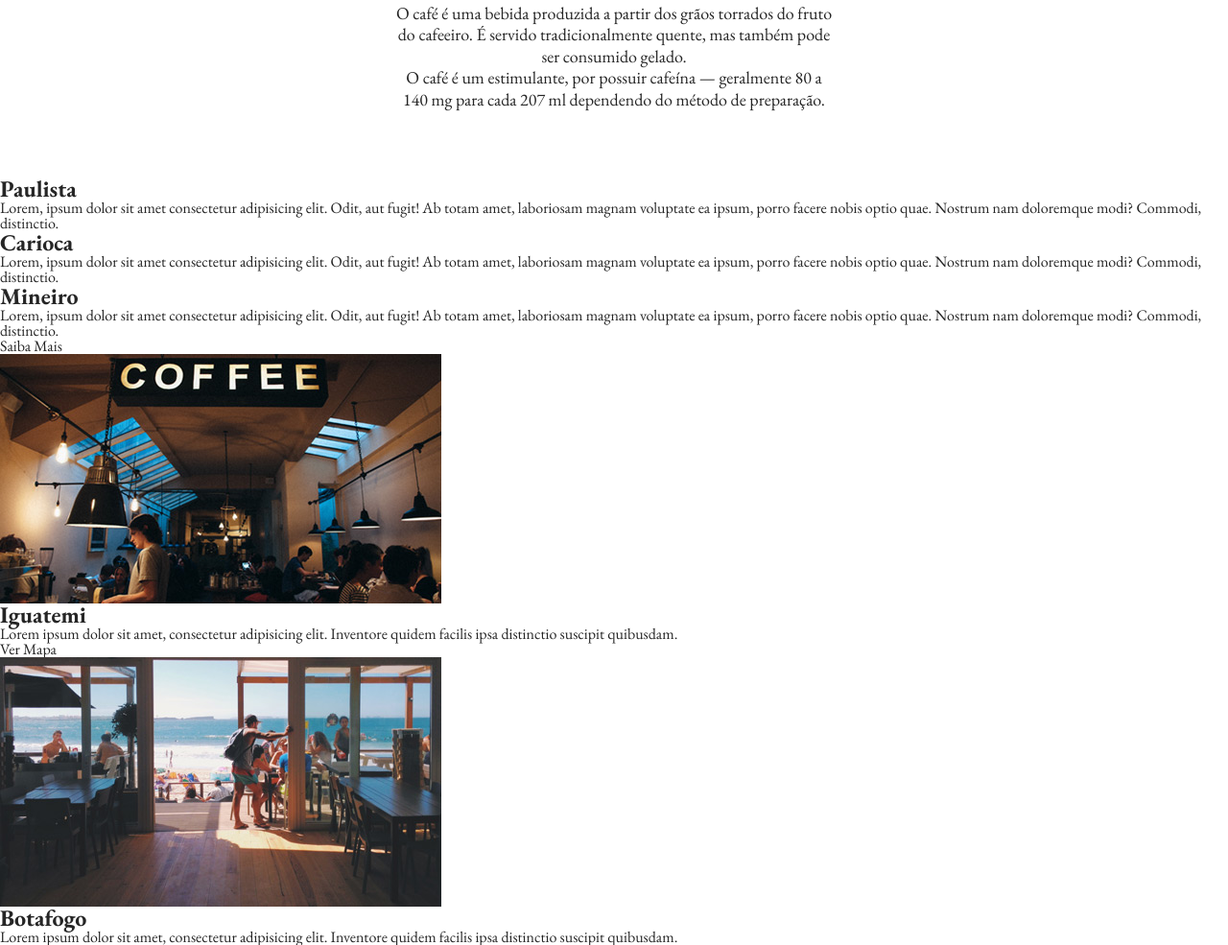
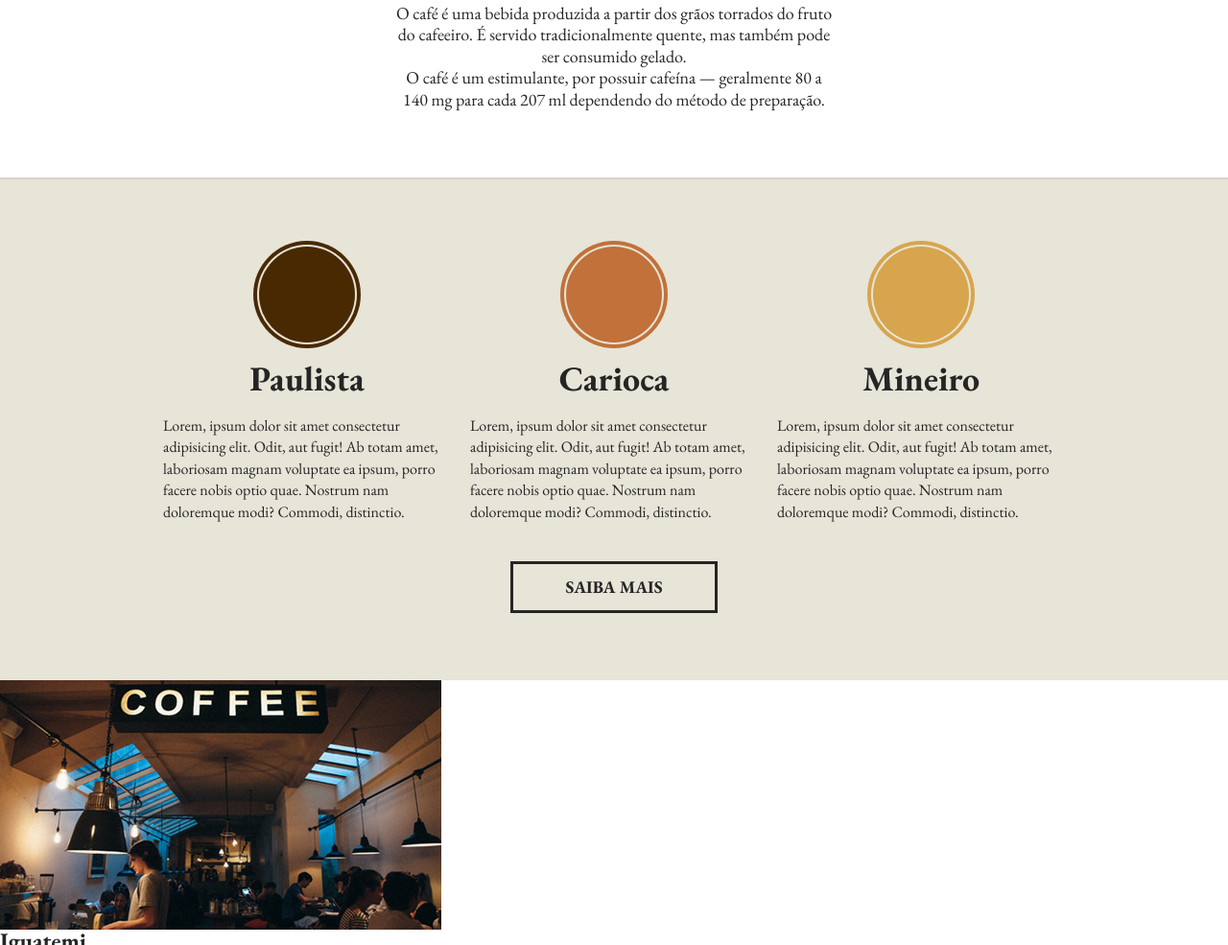
Before and after one commit to nestto/brafecss, a plain HTML site: page index.html in a window 1280 px wide. Shown: the part 931-1916 px from the top of the page at 96% size. Drawn offline with nearby package versions, Linux system fonts and the light colour scheme.

Commit message:
produtos

```diff
--- a/css/styles.css
+++ b/css/styles.css
@@ -128,3 +128,75 @@ body {
   margin: 20px auto;
   max-width: 460px;
 }
+
+/* produtos */
+
+.produtos {
+  background: #e7e4d8;
+  padding: 50px 0;
+  border-top: 2px solid #d6d3c8;
+}
+
+.produtos-container {
+  max-width: 960px;
+  margin: 0 auto;
+}
+
+.produtos-item::before,
+.produtos-container::after {
+  content: "";
+  display: table;
+  clear: both;
+}
+
+.produtos-item {
+  width: 300px;
+  float: left;
+  margin: 0 10px 20px 10px;
+}
+
+.produtos-item h2 {
+  text-align: center;
+  font-size: 2.25rem;
+  margin-bottom: 20px;
+}
+
+.produtos-item h2::before {
+  content: "";
+  display: block;
+  width: 100px;
+  height: 100px;
+  background: currentColor;
+  border-radius: 50%;
+  margin: 20px auto;
+  box-shadow: 0 0 0 2px #e7e4d8, 0 0 0 6px currentColor;
+}
+
+h2.produtos-paulista::before {
+  color: #492901;
+}
+
+h2.produtos-carioca::before {
+  color: #c17139;
+}
+
+h2.produtos-mineiro::before {
+  color: #d7a54d;
+}
+
+.produtos-item p {
+  font-size: 1rem;
+  line-height: 1.4rem;
+}
+
+.produtos-btn {
+  width: 180px;
+  border: 3px solid #252525;
+  display: block;
+  font-size: 1.125rem;
+  font-weight: 700;
+  text-transform: uppercase;
+  text-align: center;
+  padding: 15px;
+  margin: 20px auto;
+}
--- a/index.html
+++ b/index.html
@@ -10,7 +10,8 @@
   <body>
     <header class="menu">
       <div class="menu-container">
-        <a href="#" class="menu-logo"><img src="/img/brafe.png" alt="brafé logo"
+        <a href="#" class="menu-logo"
+          ><img src="/img/brafe.png" alt="brafé logo"
         /></a>
         <nav class="menu-nav">
           <ul>
@@ -42,16 +43,16 @@
       <p>
         O café é uma bebida produzida a partir dos grãos torrados do fruto do
         cafeeiro. É servido tradicionalmente quente, mas também pode ser
-        consumido gelado. <br>O café é um estimulante, por possuir cafeína —
+        consumido gelado. <br />O café é um estimulante, por possuir cafeína —
         geralmente 80 a 140 mg para cada 207 ml dependendo do método de
         preparação.
       </p>
     </section>
 
-    <section>
-      <div>
-        <div>
-          <h2>Paulista</h2>
+    <section class="produtos">
+      <div class="produtos-container">
+        <div class="produtos-item">
+          <h2 class="produtos-paulista">Paulista</h2>
           <p>
             Lorem, ipsum dolor sit amet consectetur adipisicing elit. Odit, aut
             fugit! Ab totam amet, laboriosam magnam voluptate ea ipsum, porro
@@ -60,8 +61,8 @@
           </p>
         </div>
 
-        <div>
-          <h2>Carioca</h2>
+        <div class="produtos-item">
+          <h2 class="produtos-carioca">Carioca</h2>
           <p>
             Lorem, ipsum dolor sit amet consectetur adipisicing elit. Odit, aut
             fugit! Ab totam amet, laboriosam magnam voluptate ea ipsum, porro
@@ -70,8 +71,8 @@
           </p>
         </div>
 
-        <div>
-          <h2>Mineiro</h2>
+        <div class="produtos-item">
+          <h2 class="produtos-mineiro">Mineiro</h2>
           <p>
             Lorem, ipsum dolor sit amet consectetur adipisicing elit. Odit, aut
             fugit! Ab totam amet, laboriosam magnam voluptate ea ipsum, porro
@@ -80,7 +81,7 @@
           </p>
         </div>
       </div>
-      <a href="#">Saiba Mais</a>
+      <a class="produtos-btn" href="#">Saiba Mais</a>
     </section>
 
     <section>
```
